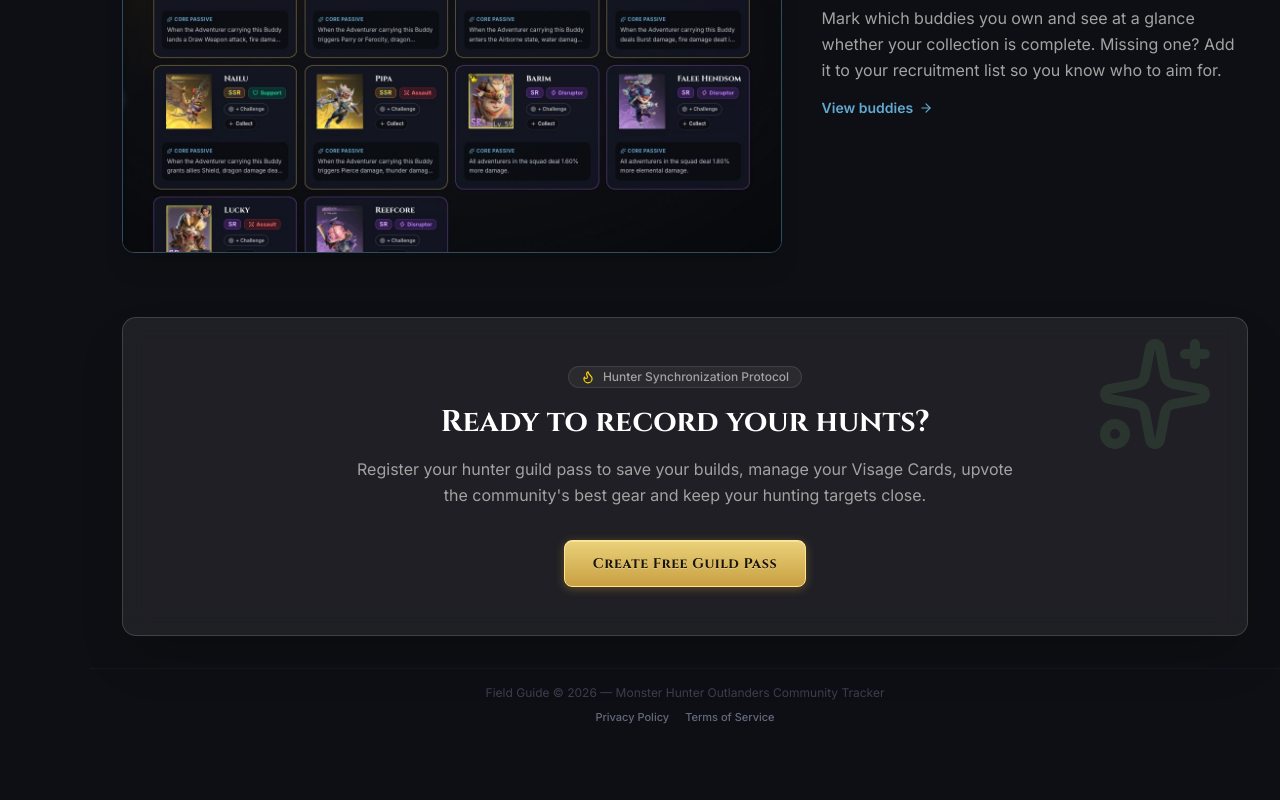
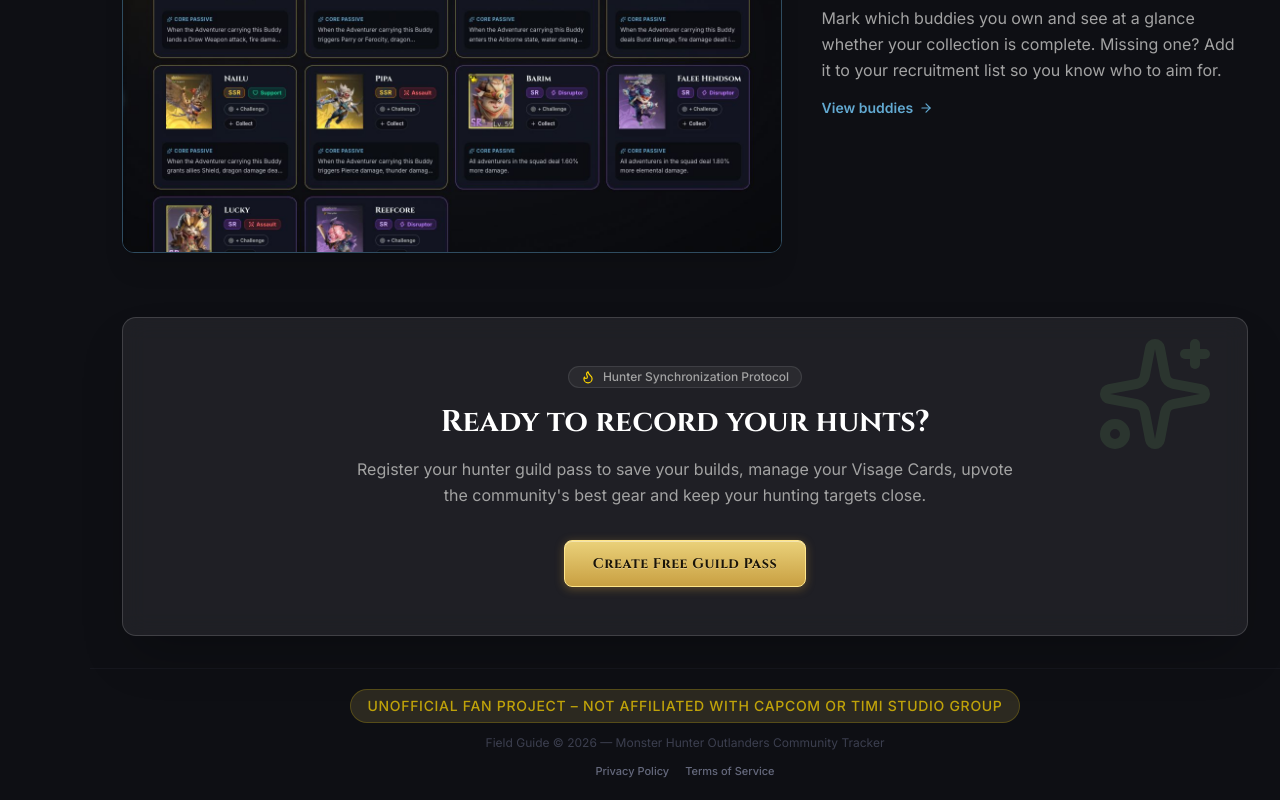
Before and after one commit to fanaticit/field-guide, a React (Vite) app: page / in a window 1280 px wide. Shown: the part 4780-5580 px from the top of the page. Before the commit the page ends 5522 px from the top, so only its background shows below. Built offline with nearby package versions, Linux system fonts and the light colour scheme; no server answers.

Commit message:
unofficial

```diff
--- a/src/Layout.tsx
+++ b/src/Layout.tsx
@@ -48,7 +48,10 @@
         </main>
 
         {/* Footer */}
-        <footer className="border-t border-mh-slate-800 px-6 py-4 flex flex-col items-center justify-center gap-2">
+        <footer className="border-t border-mh-slate-800 px-6 py-5 flex flex-col items-center justify-center gap-3">
+          <p className="rounded-full border border-[var(--border-active)]/20 bg-[var(--bg-superior)] px-4 py-1.5 text-center text-xs font-medium uppercase tracking-wider text-[var(--accent-gold)]/70 sm:text-sm">
+            Unofficial Fan Project &ndash; Not affiliated with Capcom or TiMi Studio Group
+          </p>
           <p className="text-center text-xs text-mh-slate-600">
             Field Guide &copy; {new Date().getFullYear()} &mdash; Monster Hunter Outlanders Community Tracker
           </p>
```
